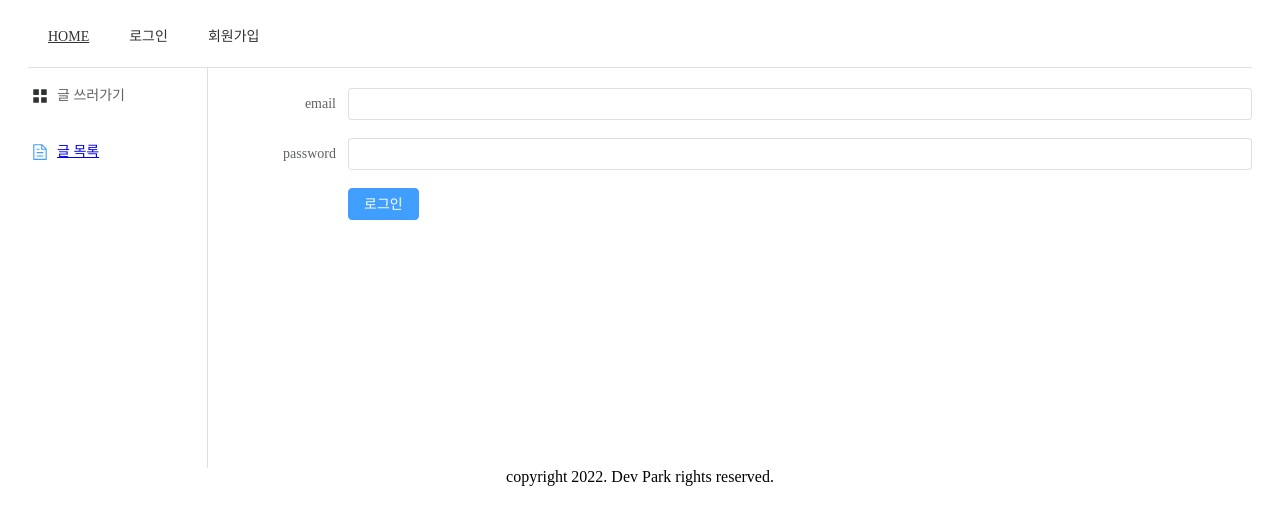
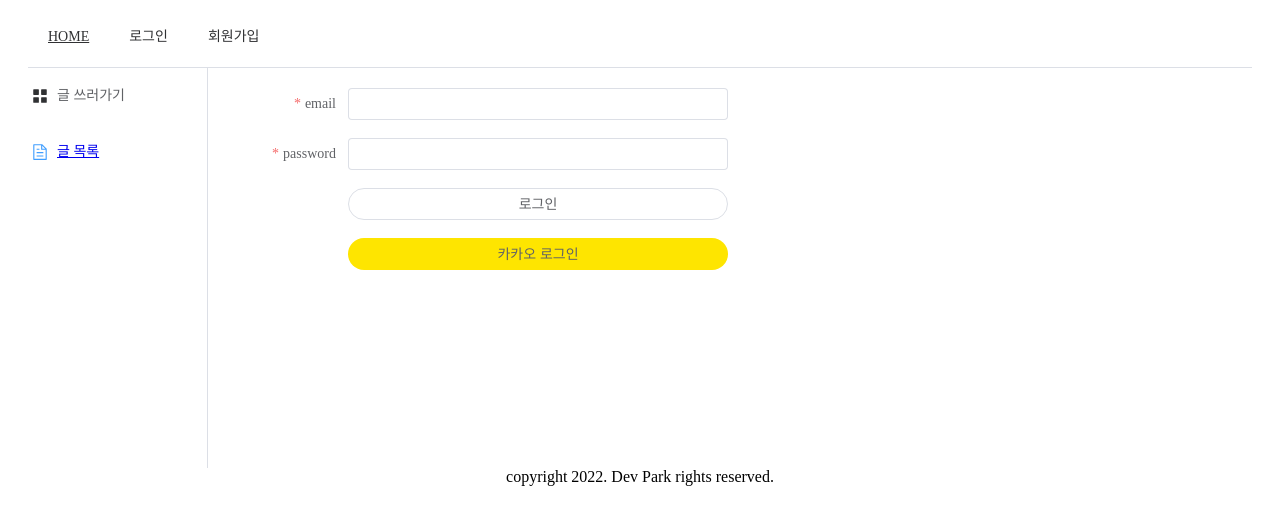
Before and after one commit to Park-Kwanwoo/weather-front, a Vue app: page /login in a window 1280 px wide. Shown: the top 524 px of the page. Built offline with nearby package versions, Linux system fonts and the light colour scheme; a web font is replaced by a local one.

Commit message:
카카오 로그인 추가

```diff
--- a/src/views/user/LoginView.vue
+++ b/src/views/user/LoginView.vue
@@ -1,23 +1,42 @@
 <template>
+  <div class="container">
+    <div>
       <el-form
           label-width="120px"
-      class="demo-ruleForm">
+          class="demo-dynamic"
+          :model="loginData">
         <el-form-item
-        label="email">
+            prop="email"
+            label="email"
+            :rules="[
+        { required: true, message: 'Please input email', trigger: 'blur' },
+      ]">
           <el-input name="email" v-model="loginData.email" type="text"/>
         </el-form-item>
-    <el-form-item label="password">
+        <el-form-item
+            prop="password"
+            label="password"
+            :rules="[
+        { required: true, message: 'Please input password', trigger: 'blur' },
+      ]">
           <el-input name="password" v-model="loginData.password" type="password"/>
         </el-form-item>
         <el-form-item>
-      <el-button type="primary" v-on:click.prevent="submitForm" class="btn-primary">로그인</el-button>
+          <el-button id="homeLoginBtn" type="plain" round v-on:click.prevent="homeLogin" class="btn-primary">로그인</el-button>
         </el-form-item>
       </el-form>
+    </div>
+    <div class="float-end">
+      <el-button id="kakaoLoginBtn" round @click="kakaoLogin">
+        카카오 로그인
+      </el-button>
+    </div>
+  </div>
 </template>
 
 <script setup lang="ts">
 import axios from "axios";
-import {reactive} from "vue";
+import {reactive, ref, watch} from "vue";
 import {useRouter} from "vue-router";
 import {useAuthStore} from "@/stores/auth";
 import {ElMessage} from "element-plus";
@@ -28,6 +47,7 @@ const auth = useAuthStore();
 const loginData = reactive({
   email: '',
   password: '',
+  auth: '',
 })
 
 const configs = {
@@ -36,17 +56,80 @@ const configs = {
   }
 }
 
-const submitForm = () => {
+const homeLogin = () => {
 
   axios.post("/api/members/login", loginData, configs)
-        .then((r) => {
+      .then((res) => {
         auth.setAuth(true)
         auth.setAccessToken(r.data.token);
-          auth.setId(r.data.id);
+        auth.setId(res.data.id);
         router.replace({name: 'home'});
       })
-        .catch(e => {
-          ElMessage(e.response.data)
+      .catch(err => {
+        ElMessage(err.response.data)
       });
 }
+
+const kakaoLogin = function () {
+  location.href = `https://kauth.kakao.com/oauth/authorize?redirect_uri=${import.meta.env.VITE_KAKAO_LOGIN_REDIRECT_URI}&response_type=code&client_id=${import.meta.env.VITE_KAKAO_LOGIN_CLIENT_ID}`;
+};
+
+watch(async () => {
+      const getAccesstoken = async (authorizationCode: any) => {
+
+        axios.get(`https://kauth.kakao.com/oauth/token?grant_type=authorization_code&code=${authorizationCode}&client_id=${import.meta.env.VITE_KAKAO_LOGIN_CLIENT_ID}&redirect_uri=${import.meta.env.VITE_KAKAO_LOGIN_REDIRECT_URI}&client_secret=${import.meta.env.VITE_KAKAO_LOGIN_CLIENT_SECRET}`)
+            .then(res => {
+              axios.post("https://kapi.kakao.com/v2/user/me", null, {
+                headers: {
+                  "Authorization": "Bearer " + res.data.access_token,
+                  "Content-type": "application/x-www-form-urlencoded;charset=utf-8"
+                }
+              })
+                  .then(res => {
+                    axios.post('/api/members/login', {
+                      email: res.data.kakao_account.email,
+                      auth: "kakao"
+                    }, configs)
+                        .then((res) => {
+                          auth.setAuth(true)
+                          auth.setAccessToken(res.data.token);
+                          auth.setId(res.data.id);
+                          router.replace({name: 'home'});
+                        })
+                        .catch(err => {
+                          ElMessage(err.response.data.validation.email);
+                        });
+                  })
+                  .catch(() => {
+                    alert("오류가 있습니다. 다시 시도해주세요");
+                  })
+            })
+            .catch(err => {
+              alert("오류가 있습니다. 다시 시도해주세요");
+            })
+      }
+
+      const authorizationCode = new URL(window.location.href).searchParams.get("code");
+      if (authorizationCode) {
+        await getAccesstoken(authorizationCode);
+      }
+    }, () => {
+    }
+)
 </script>
+
+<style scoped>
+.container {
+  width: 500px;
+}
+
+#kakaoLoginBtn {
+  border: rgb(254, 229, 0);
+  background-color: rgb(254, 229, 0);
+  width: 380px;
+}
+
+#homeLoginBtn {
+  width: 400px;
+}
+</style>
```
Lines whose indentation alone changed are shown as unchanged.
